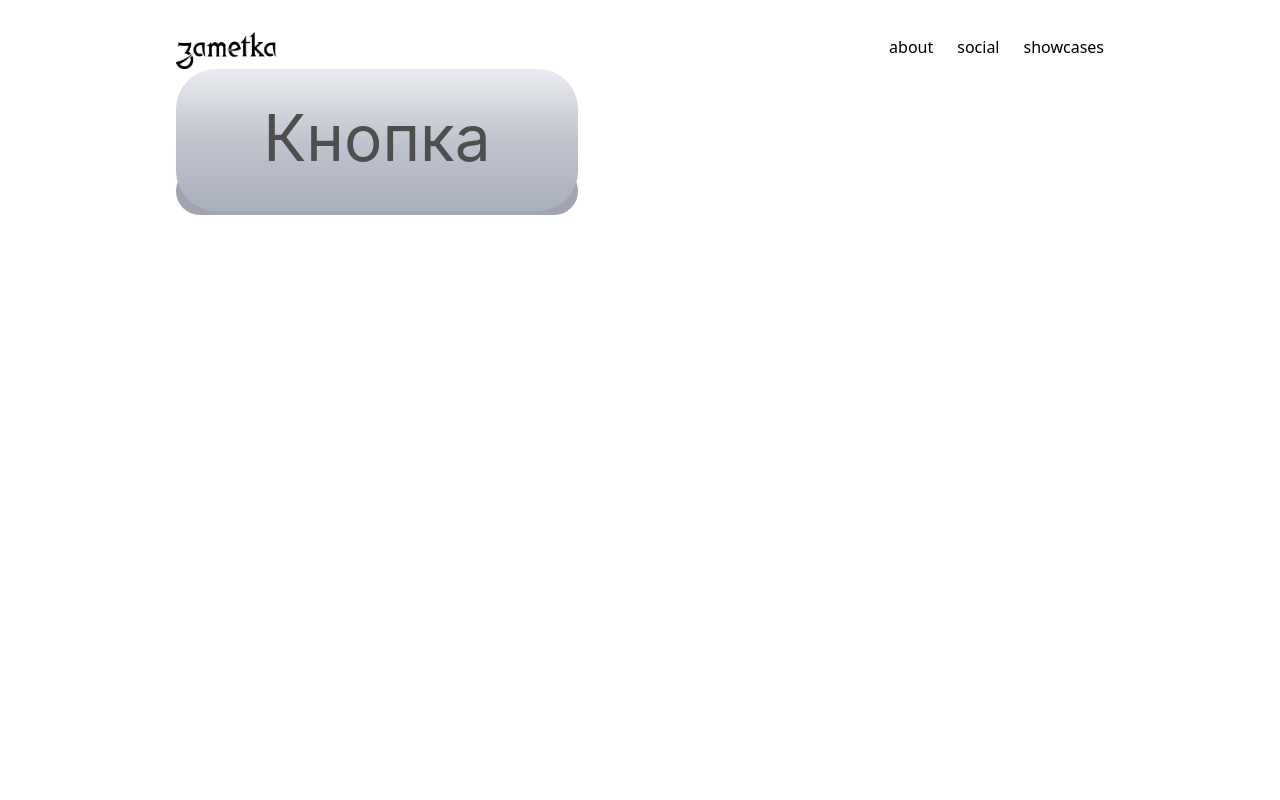
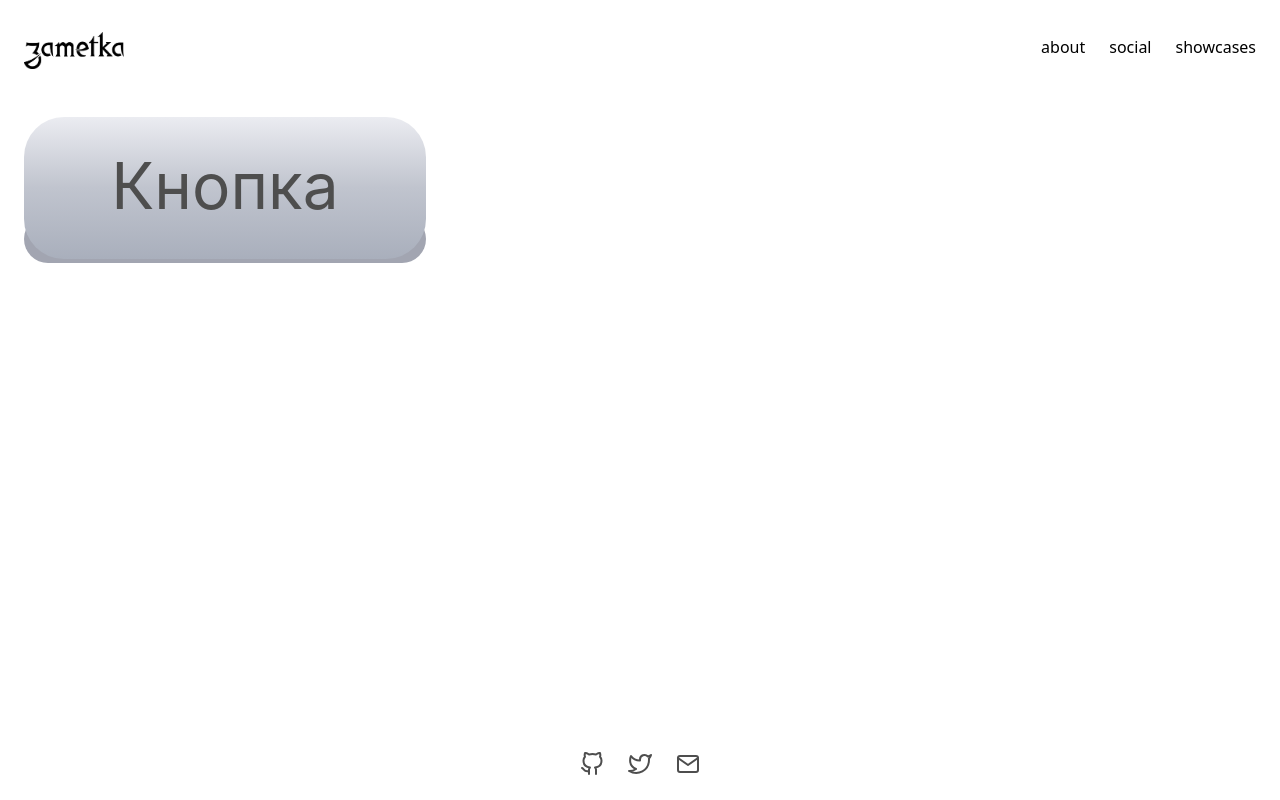
Before and after one commit to nastiadev/lp-train, a website: page public/index.html in a window 1280 px wide. Drawn offline with nearby package versions, Linux system fonts and the light colour scheme.

Commit message:
add icons structure page

```diff
--- a/package.json
+++ b/package.json
@@ -13,6 +13,7 @@
   "license": "ISC",
   "devDependencies": {
     "autoprefixer": "^10.4.14",
+    "feather-icons": "^4.29.0",
     "postcss-cli": "^10.1.0",
     "postcss-import": "^15.1.0",
     "tailwindcss": "^3.3.2"
--- a/public/index.html
+++ b/public/index.html
@@ -1,12 +1,15 @@
 <!DOCTYPE html>
-<html lang="en">
+<html lang="en" class="h-full box-border p-0 m-0">
   <head>
     <meta charset="UTF-8">
     <meta name="viewport" content="width=device-width, initial-scale=1.0">
+    <script src="../node_modules/feather-icons/dist/feather.js"></script>
     <link rel="stylesheet" href="./output.css">
     <link rel="icon" href="../assets/zametka_logokey.svg">
   </head>
-<body>
+  <body class="h-full box-border p-0 m-0">
+    <div class="min-h-full flex flex-col">
+    <header class="grow-0 shrink-0">
       <nav class="relative container mx-auto p-6">
         <div class="flex items-center justify-between">
           <div class="pt-2">
@@ -18,13 +21,24 @@
             <a href="#" class="hover:text-teal-500">showcases</a>
           </div>
         </div>
-          <div class="flex item-center">
-
+      </nav>
+    </header>
+    <main class="grow">
+      <div class="mx-auto p-6">
         <button id="button" href="" class="p-3 px-6 pt-2"><div class="top-blick"></div>
           <span class="button-body">Кнопка</span>
           <div class="bottom-blick"></div>
         </button>
       </div>
-    </nav>
+    </main>
+    <footer class="flex items-center justify-center space-x-6 mx-auto p-6 grow-0 shrink-0">
+      <a href="http://github.com/zametka"><i data-feather="github" class="text-textColor hover:text-teal-500"></i></a>
+      <a href="http://twitter.com/zametkahq"><i data-feather="twitter" class="text-textColor hover:text-teal-500"></i></a>
+      <a href="mailto:hello@zametka.com"><i data-feather="mail" class="text-textColor hover:text-teal-500"></i></a>
+    </footer>
+    </div>
+    <script>
+    feather.replace()
+  </script>
 </body>
 </html>
--- /dev/null
+++ b/src/css/additional.css
@@ -0,0 +1,15 @@
+html,
+body {
+  box-sizing: border-box;
+  height: 100%;
+  padding: 0;
+  margin: 0;
+}
+
+
+
+
+
+.page-body {
+  flex-grow: 1;
+}
--- a/src/css/button.css
+++ b/src/css/button.css
@@ -1,5 +1,3 @@
-
-
 
 #button {
   background: linear-gradient(#ebecf1,
--- a/src/css/tailwindcss.css
+++ b/src/css/tailwindcss.css
@@ -1,4 +1,5 @@
 @import 'button.css';
+@import 'additional.css';
 
 
 @tailwind base;
--- a/tailwind.config.js
+++ b/tailwind.config.js
@@ -2,19 +2,9 @@
 module.exports = {
   content: ["./public/**/*.html"],
   theme: {
-    screens:{
-      sm:'480px',
-      md: '768px',
-      lg:'976px',
-      xl: '1440px'
-    },
     extend: {
       colors: {
-        btnColor: '#EBECF1',
-        btnBorderColor: '#4E4E4E',
-        btnFromColor: '#EBECF1',
-        btnViaColor: '#C0C4CE',
-        btnToColor: '#A9AEBB'
+        textColor:'#4e4e4e',
       },
     }
   },
```
Also changed, not shown: public/output.css, 1 other file. Lines whose indentation alone changed are shown as unchanged.
